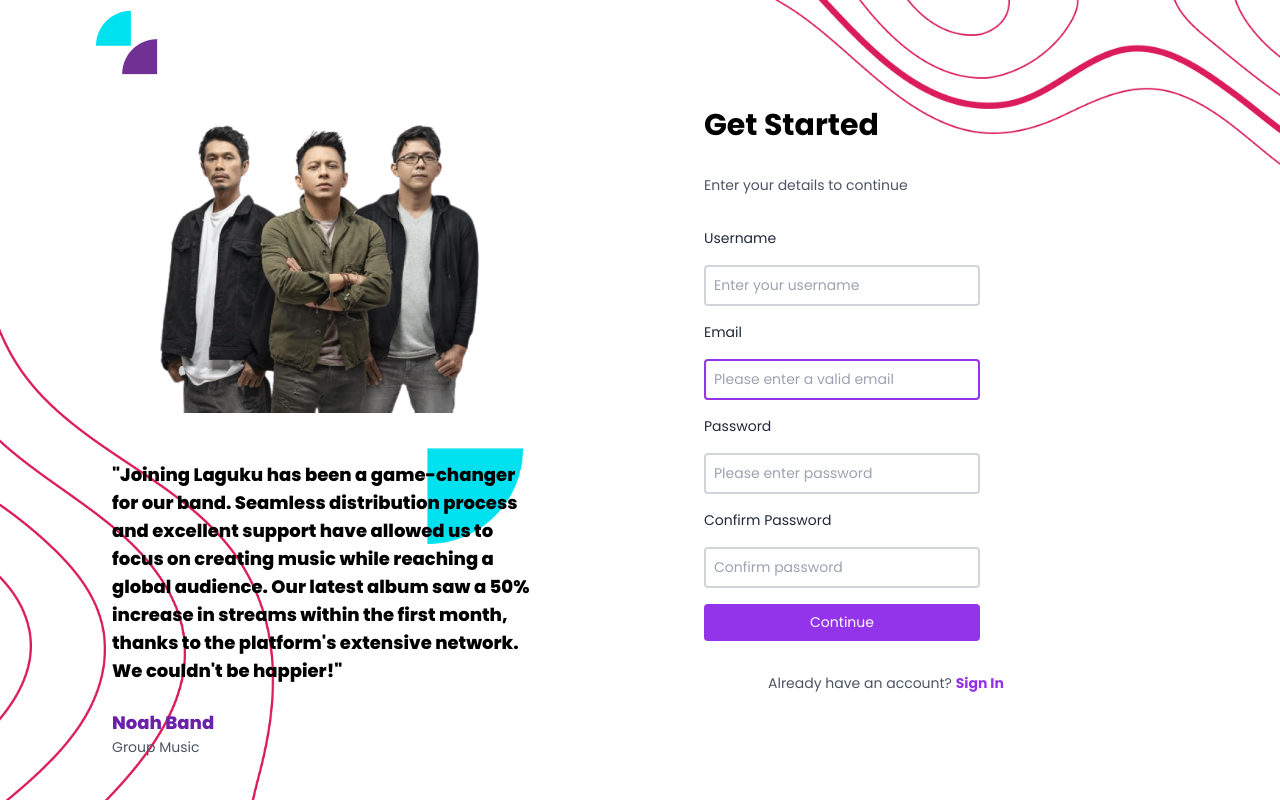
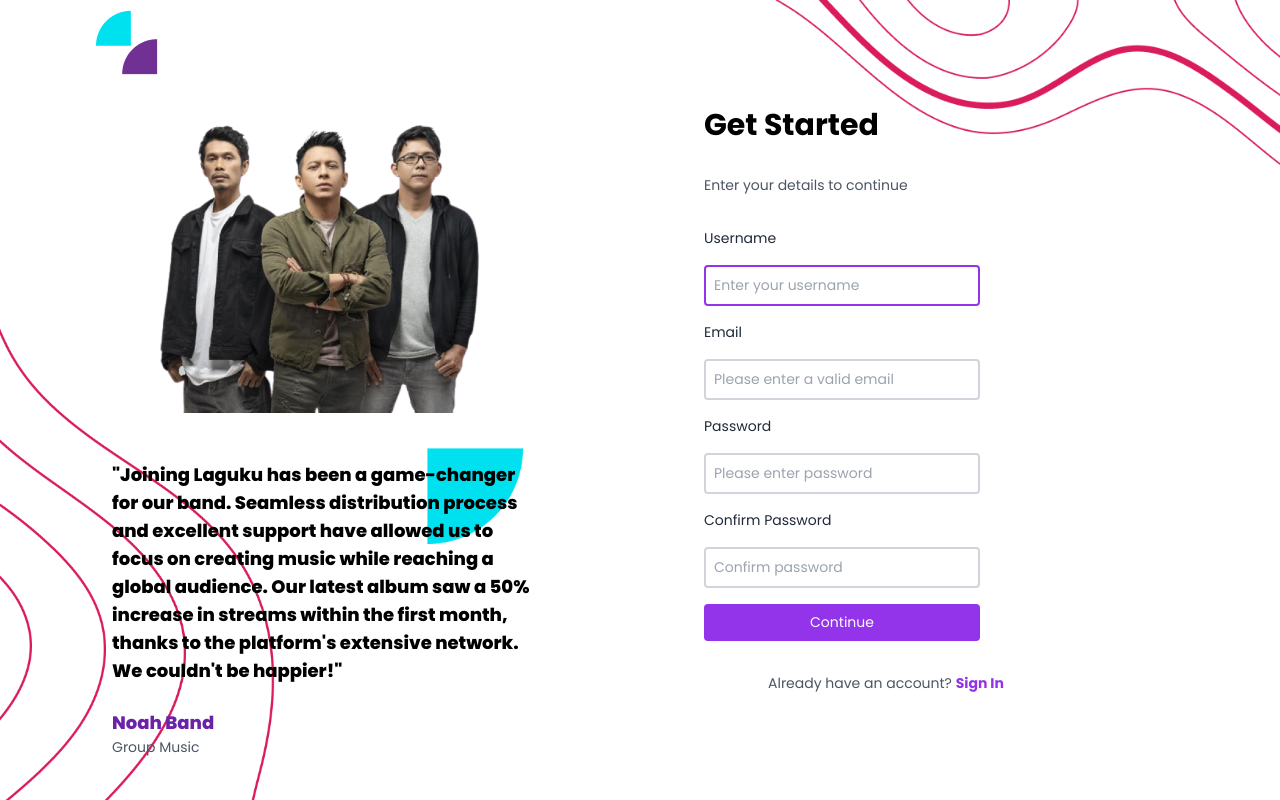
Before and after one commit to KaReeeeeeeeEM/Laguku, a React (Create React App) app in the folder client/: page /auth/signup in a window 1280 px wide. Built offline with nearby package versions, Linux system fonts and the light colour scheme; a web font is replaced by a local one.

Commit message:
removed autofocus for the email

```diff
--- a/client/src/auth/SignUp.jsx
+++ b/client/src/auth/SignUp.jsx
@@ -43,7 +43,7 @@
                         <input type='text' placeholder='Enter your username' className='p-2 my-4 border-2 border-gray-300 outline-none focus:border-purple-600 rounded' autoFocus />
 
                         <span className='text-gray-800'>Email</span>
-                        <input type='email' placeholder='Please enter a valid email' className='p-2 my-4 border-2 border-gray-300 outline-none focus:border-purple-600 rounded' autoFocus />
+                        <input type='email' placeholder='Please enter a valid email' className='p-2 my-4 border-2 border-gray-300 outline-none focus:border-purple-600 rounded'/>
 
                         <span className='text-gray-800'>Password</span>
                         <input type='password' placeholder='Please enter password' className='p-2 my-4 border-2 border-gray-300 outline-none focus:border-purple-600 rounded' />
```
